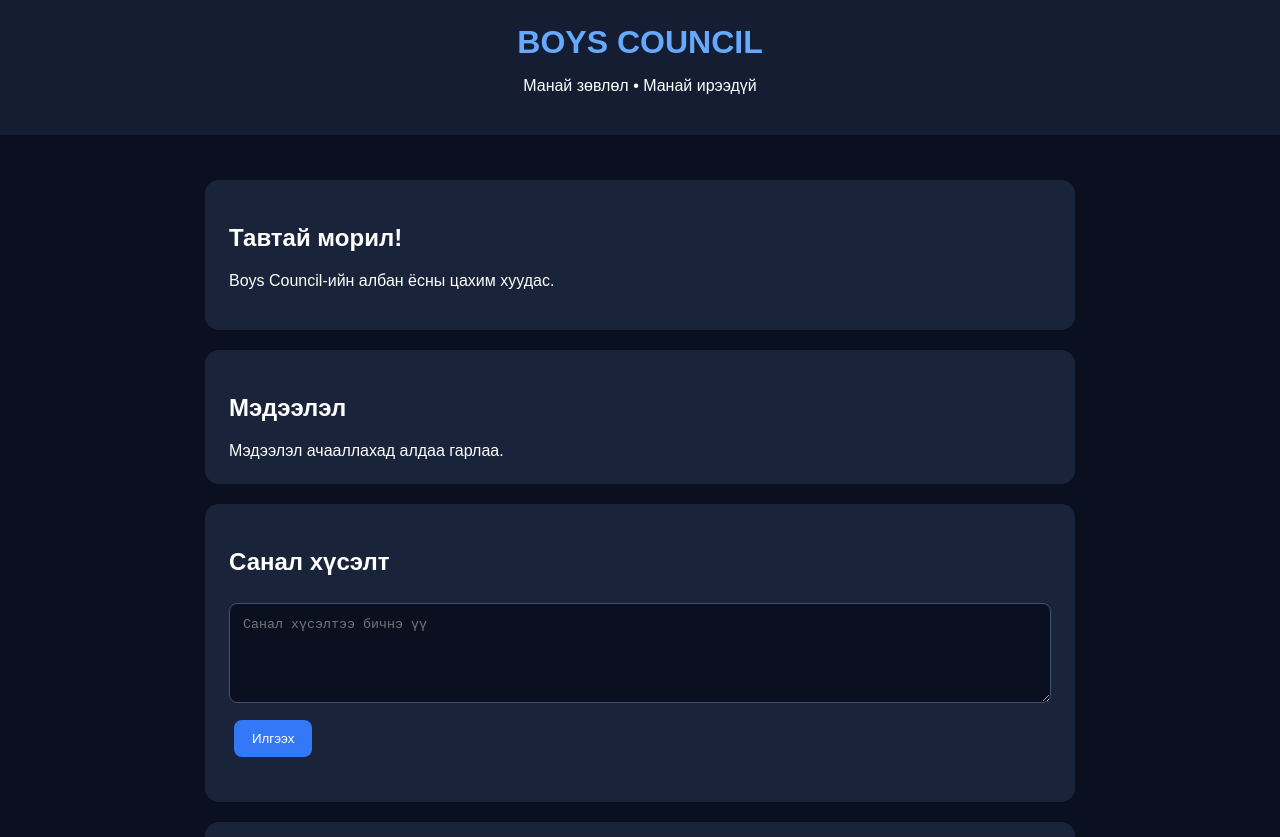
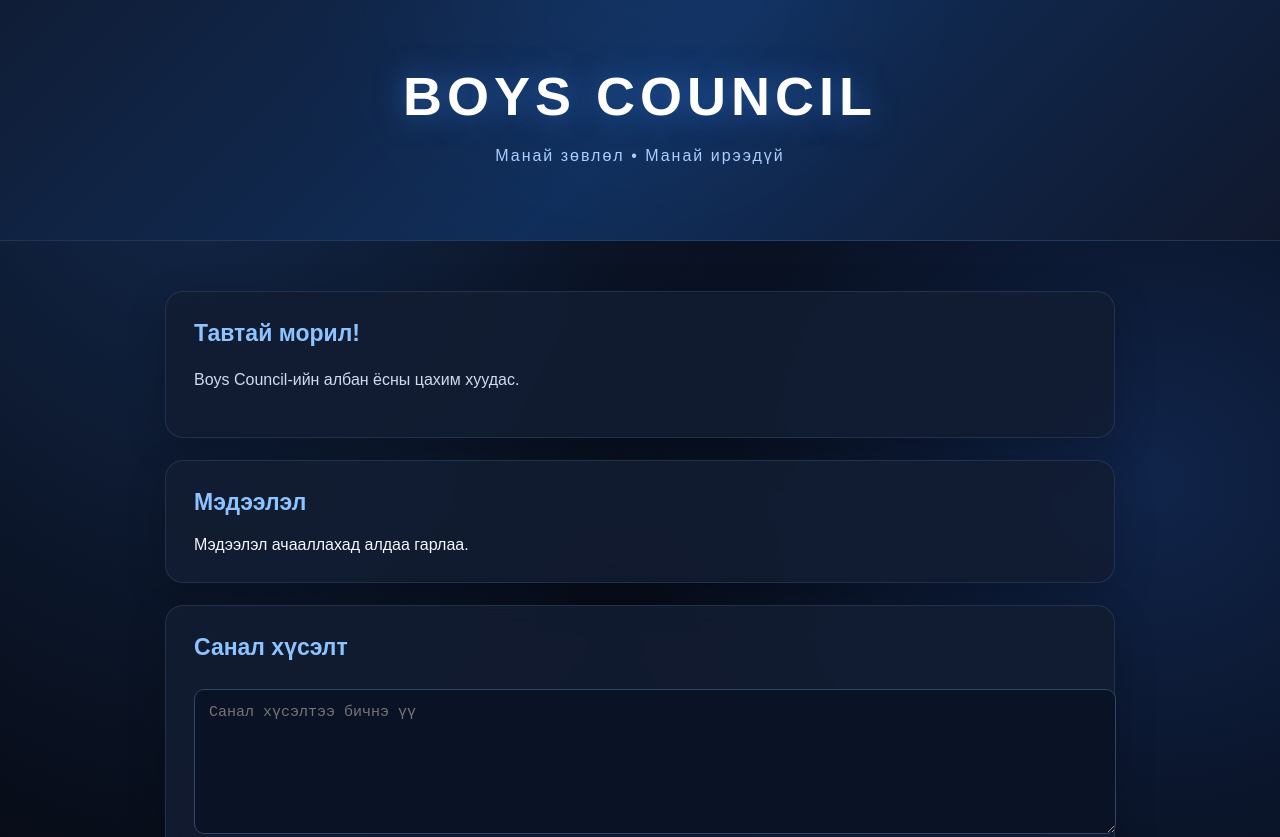
Before and after one commit to nyamdavaaerhembayar-bit/boyscouncil.github.io, a plain HTML site: page index.html in a window 1280 px wide. Shown: the top 837 px of the page. Drawn offline with nearby package versions, Linux system fonts and the light colour scheme; no server answers.

Commit message:
Update index.html

```diff
--- a/index.html
+++ b/index.html
@@ -7,21 +7,245 @@
 <title>Boys Council</title>
 <script src="https://cdn.jsdelivr.net/npm/@supabase/supabase-js@2"></script>
 <style>
-*{box-sizing:border-box}
-body{margin:0;background:#0b1020;color:white;font-family:Arial,sans-serif}
-header{background:#151d32;padding:24px;text-align:center}
-h1{color:#65aaff;margin:0}
-main{max-width:900px;margin:30px auto;padding:15px}
-.card{background:#19243b;padding:24px;border-radius:14px;margin-bottom:20px}
-input,textarea{width:100%;padding:13px;margin:8px 0;background:#0b1020;color:white;border:1px solid #40516e;border-radius:8px}
-textarea{min-height:100px}
-button{padding:11px 18px;border:0;border-radius:8px;background:#3478f6;color:white;cursor:pointer;margin:5px}
-.danger{background:#d94343}
-.secondary{background:#53647d}
-.hidden{display:none}
-.post{border-bottom:1px solid #40516e;padding:15px 0}
-small{color:#a9b9d0}
-#status{color:#8fc3ff}
+
+<style>
+* {
+  box-sizing: border-box;
+  scroll-behavior: smooth;
+}
+
+:root {
+  --bg: #070b16;
+  --card: rgba(19, 29, 51, .88);
+  --blue: #3987ff;
+  --light: #72b5ff;
+  --border: rgba(125, 165, 220, .16);
+  --muted: #a7b7d2;
+}
+
+body {
+  margin: 0;
+  color: #f5f8ff;
+  font-family: Arial, sans-serif;
+  background:
+    radial-gradient(ellipse at 15% 0%, #142b50 0%, transparent 40%),
+    radial-gradient(ellipse at 90% 30%, #10244a 0%, transparent 35%),
+    var(--bg);
+  min-height: 100vh;
+}
+
+header {
+  position: relative;
+  overflow: hidden;
+  text-align: center;
+  padding: 65px 20px 55px;
+  background: linear-gradient(135deg, #101d36, #102d58, #10182d);
+  border-bottom: 1px solid var(--border);
+}
+
+header:after {
+  content: "";
+  position: absolute;
+  width: 300px;
+  height: 300px;
+  border-radius: 50%;
+  background: #3185ff;
+  filter: blur(130px);
+  opacity: .18;
+  top: -180px;
+  left: calc(50% - 150px);
+}
+
+header h1 {
+  position: relative;
+  z-index: 1;
+  color: #fff;
+  font-size: clamp(32px, 6vw, 54px);
+  letter-spacing: 5px;
+  margin: 0;
+  text-shadow: 0 0 30px rgba(65, 145, 255, .5);
+}
+
+header p {
+  position: relative;
+  z-index: 1;
+  color: #a9cfff;
+  letter-spacing: 2px;
+  margin-top: 15px;
+}
+
+main {
+  max-width: 950px;
+  margin: 35px auto;
+  padding: 15px;
+}
+
+.card {
+  background: var(--card);
+  border: 1px solid var(--border);
+  padding: 28px;
+  border-radius: 18px;
+  margin-bottom: 22px;
+  box-shadow: 0 12px 40px rgba(0, 0, 0, .2);
+  backdrop-filter: blur(12px);
+  transition: border-color .25s, transform .25s;
+}
+
+.card:hover {
+  border-color: rgba(75, 145, 255, .45);
+}
+
+h2 {
+  color: #8dc4ff;
+  margin-top: 0;
+  font-size: 23px;
+}
+
+h3 {
+  color: #c5e0ff;
+}
+
+p {
+  line-height: 1.7;
+  color: #d0dced;
+}
+
+input:not([type="checkbox"]),
+textarea {
+  width: 100%;
+  padding: 14px;
+  margin: 9px 0;
+  background: #0a1325;
+  color: white;
+  border: 1px solid #304568;
+  border-radius: 10px;
+  outline: none;
+  font-size: 15px;
+  transition: .2s;
+}
+
+input:focus,
+textarea:focus {
+  border-color: var(--blue);
+  box-shadow: 0 0 0 3px rgba(57, 135, 255, .13);
+}
+
+textarea {
+  min-height: 115px;
+  resize: vertical;
+}
+
+button {
+  padding: 12px 21px;
+  border: 1px solid transparent;
+  border-radius: 10px;
+  background: linear-gradient(135deg, #3987ff, #235bd0);
+  color: white;
+  font-weight: bold;
+  cursor: pointer;
+  margin: 5px;
+  transition: .2s;
+}
+
+button:hover {
+  transform: translateY(-2px);
+  box-shadow: 0 7px 22px rgba(57, 135, 255, .3);
+}
+
+.danger {
+  background: linear-gradient(135deg, #ed5555, #a92540);
+}
+
+.secondary {
+  background: #273957;
+  border-color: #405779;
+}
+
+.hidden {
+  display: none;
+}
+
+.post {
+  border-bottom: 1px solid var(--border);
+  padding: 18px 5px;
+  animation: appear .4s ease;
+}
+
+.post:last-child {
+  border-bottom: none;
+}
+
+small {
+  color: var(--muted);
+}
+
+#status,
+#loginStatus,
+#adminStatus,
+#feedbackStatus {
+  color: #8fc3ff;
+}
+
+footer {
+  background: #0b1426 !important;
+  border-top: 1px solid var(--border) !important;
+}
+
+footer h2 {
+  color: #8dc4ff !important;
+}
+
+footer a {
+  transition: .2s;
+}
+
+footer a:hover {
+  transform: translateY(-3px);
+  box-shadow: 0 8px 25px rgba(57, 135, 255, .4);
+}
+
+hr {
+  border: 0;
+  border-top: 1px solid var(--border);
+  margin: 25px 0;
+}
+
+@keyframes appear {
+  from {
+    opacity: 0;
+    transform: translateY(8px);
+  }
+  to {
+    opacity: 1;
+    transform: translateY(0);
+  }
+}
+
+@media(max-width:600px) {
+  header {
+    padding: 48px 15px;
+  }
+
+  header h1 {
+    letter-spacing: 3px;
+  }
+
+  main {
+    margin: 18px auto;
+    padding: 12px;
+  }
+
+  .card {
+    padding: 20px;
+    border-radius: 15px;
+  }
+
+  button {
+    padding: 12px 16px;
+  }
+}
+</style>
+
 </style>
 </head>
 <body>
```
